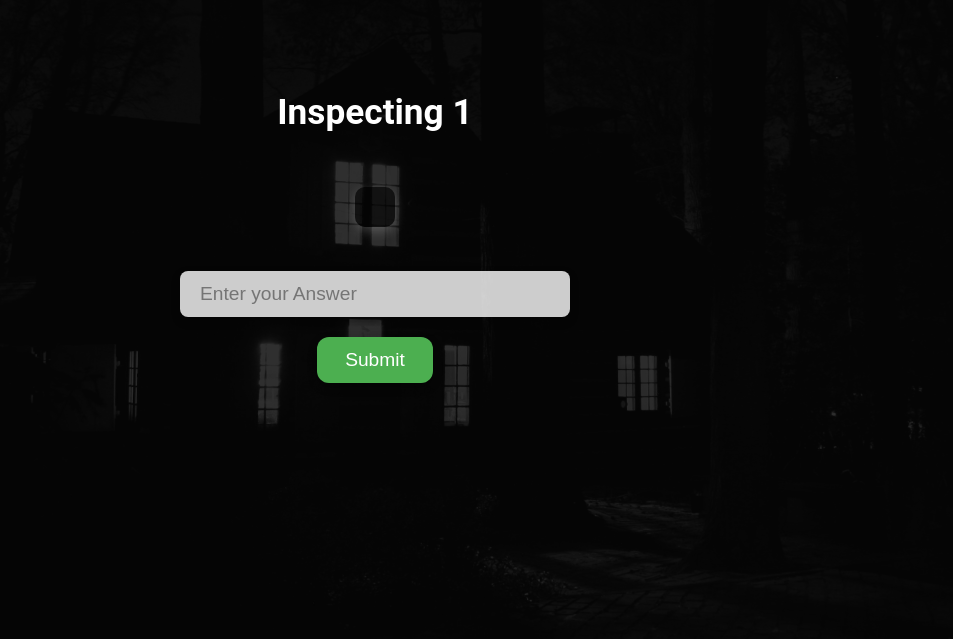
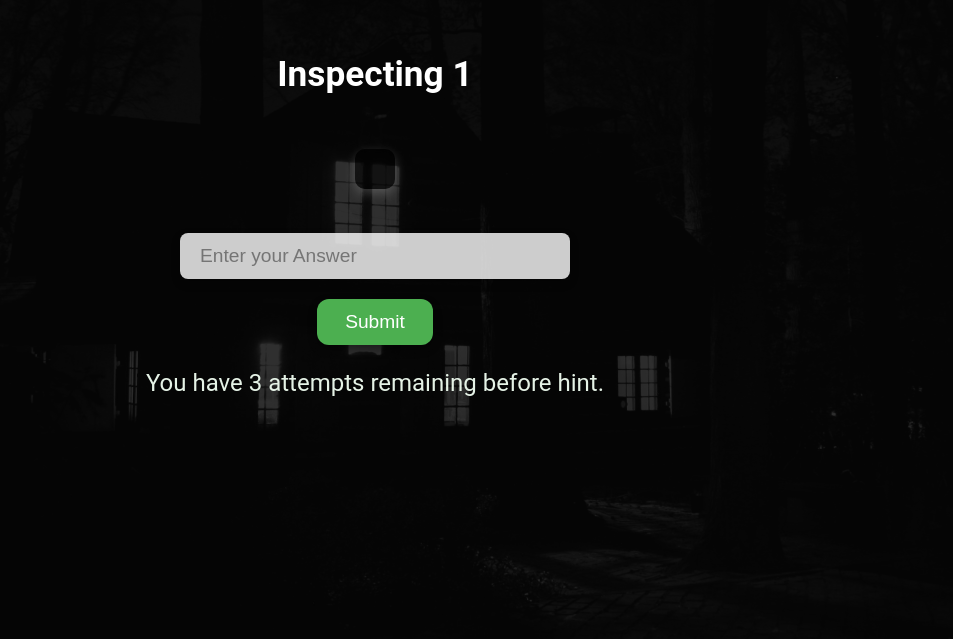
Before and after one commit to gracelo0717/touchgrass, a React (Vite) app: page /inspect/1 in a window 1280 px wide. Shown: the part 186-825 px from the top of the page, without its empty margins (265-1218 px from the left). Built offline with nearby package versions, Linux system fonts and the light colour scheme; no server answers.

Commit message:
display attempts to UI

```diff
--- a/src/components/ObjectInspection.tsx
+++ b/src/components/ObjectInspection.tsx
@@ -7,6 +7,8 @@ const ObjectInspection = () => {
   const location = useLocation();
   const { description, objects } = location.state || {};
   const navigate = useNavigate();
+
+  const maxAttempts = 3;
 
   const [riddle, setRiddle] = useState<string>('');
   const [userAnswer, setUserAnswer] = useState<string>('');
@@ -121,7 +123,7 @@ const ObjectInspection = () => {
       setIsCorrect(false);
       setErrorMessage('Incorrect answer. Please try again.');
 
-      if (newAttempts === 3 && !hint) {
+      if (newAttempts === maxAttempts && !hint) {
         fetchHint();
       }
     }
@@ -141,8 +143,20 @@ const ObjectInspection = () => {
             value={userAnswer}
             onChange={(e) => setUserAnswer(e.target.value)}
             placeholder='Enter your Answer'
+            disabled={attempts >= maxAttempts || isCorrect}
           />
-          <button onClick={handleSubmit}>Submit</button>
+          <button
+            onClick={handleSubmit}
+            disabled={attempts >= maxAttempts || isCorrect}
+          >
+            Submit
+          </button>
+          {attempts < maxAttempts && !isCorrect && (
+            <p>
+              You have {maxAttempts - attempts} attempt
+              {maxAttempts - attempts !== 1 ? 's' : ''} remaining before hint.
+            </p>
+          )}
           {!isCorrect && errorMessage && (
             <>
               <p>{errorMessage}</p>
```
